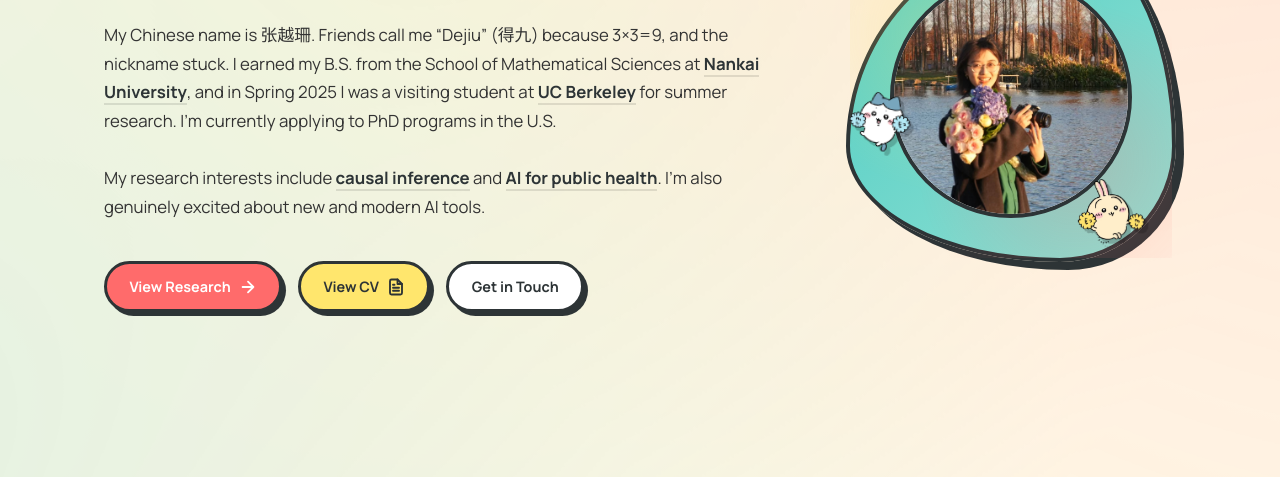
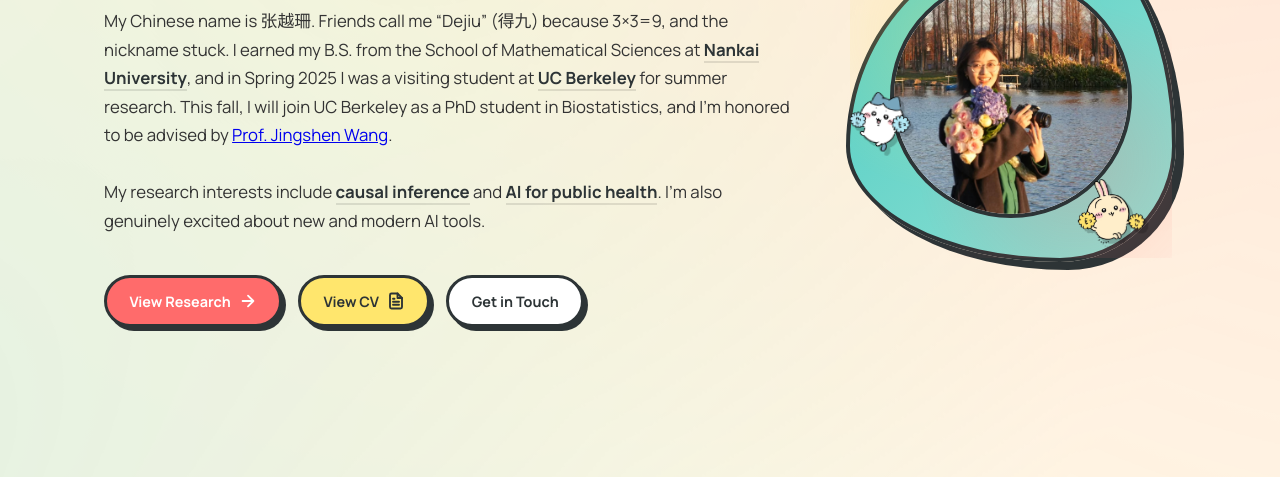
Before and after one commit to Dejiu-Zhang/Dejiu-Zhang.github.io, an Astro site: page / in a window 1280 px wide. Shown: the part 353-830 px from the top of the page. Built offline with nearby package versions, Linux system fonts and the light colour scheme; Astro itself is replaced by a stand-in of ours.

Commit message:
Update index.astro

```diff
--- a/src/pages/index.astro
+++ b/src/pages/index.astro
@@ -24,7 +24,8 @@
         <p class="bio">
           My Chinese name is 张越珊. Friends call me “Dejiu” (得九) because 3×3=9, and the nickname stuck. I earned my B.S. from the
           School of Mathematical Sciences at <strong>Nankai University</strong>, and in Spring 2025 I was a visiting student at
-          <strong>UC Berkeley</strong> for summer research. I’m currently applying to PhD programs in the U.S.
+          <strong>UC Berkeley</strong> for summer research. This fall, I will join UC Berkeley as a PhD student in Biostatistics, and I’m honored to be advised by
+<a class="inline-link" href="https://sites.google.com/berkeley.edu/jingshenwang/" target="_blank" rel="noreferrer">Prof. Jingshen Wang</a>.
           <br /><br />
           My research interests include <strong>causal inference</strong> and <strong>AI for public health</strong>.
           I’m also genuinely excited about new and modern AI tools.
```
